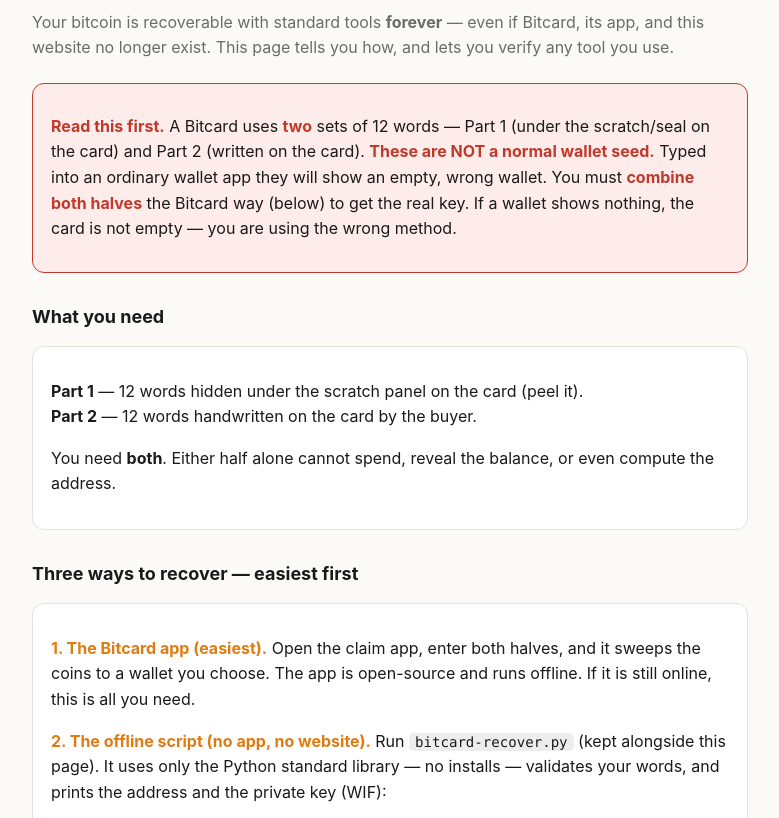
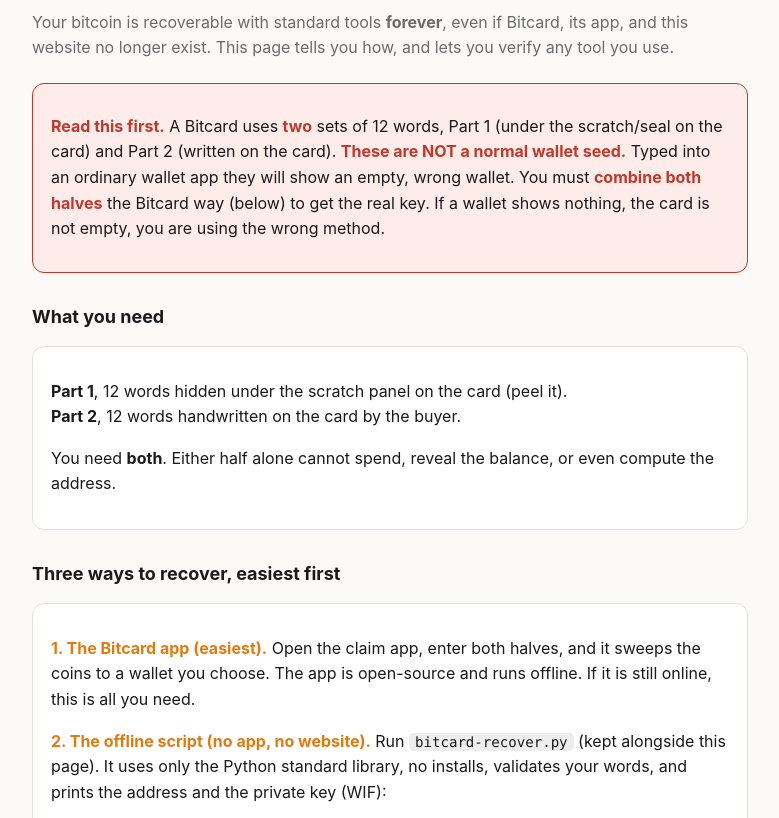
Before and after one commit to DoctorAccountant/Bitcards-Claim-Application, a plain HTML site: page recover/recover.html in a window 1280 px wide. Shown: the part 78-896 px from the top of the page, without its empty margins (250-1029 px from the left). Drawn offline with Linux system fonts and the light colour scheme.

Commit message:
Docs: remove em dashes and repair encoding artifacts in README and recovery page (ASCII-clean per house style)

```diff
--- a/recover/recover.html
+++ b/recover/recover.html
@@ -27,23 +27,23 @@
 <body>
 <div class="wrap">
   <h1>Recover a Bitcard</h1>
-  <p class="lede">Your bitcoin is recoverable with standard tools <b>forever</b> — even if Bitcard, its app, and this website no longer exist. This page tells you how, and lets you verify any tool you use.</p>
+  <p class="lede">Your bitcoin is recoverable with standard tools <b>forever</b>, even if Bitcard, its app, and this website no longer exist. This page tells you how, and lets you verify any tool you use.</p>
 
   <div class="warn">
-    <p><b>Read this first.</b> A Bitcard uses <b>two</b> sets of 12 words — Part&nbsp;1 (under the scratch/seal on the card) and Part&nbsp;2 (written on the card). <b>These are NOT a normal wallet seed.</b> Typed into an ordinary wallet app they will show an empty, wrong wallet. You must <b>combine both halves</b> the Bitcard way (below) to get the real key. If a wallet shows nothing, the card is not empty — you are using the wrong method.</p>
+    <p><b>Read this first.</b> A Bitcard uses <b>two</b> sets of 12 words, Part&nbsp;1 (under the scratch/seal on the card) and Part&nbsp;2 (written on the card). <b>These are NOT a normal wallet seed.</b> Typed into an ordinary wallet app they will show an empty, wrong wallet. You must <b>combine both halves</b> the Bitcard way (below) to get the real key. If a wallet shows nothing, the card is not empty, you are using the wrong method.</p>
   </div>
 
   <h2>What you need</h2>
   <div class="card">
-    <p><b>Part 1</b> — 12 words hidden under the scratch panel on the card (peel it).<br>
-       <b>Part 2</b> — 12 words handwritten on the card by the buyer.</p>
+    <p><b>Part 1</b>, 12 words hidden under the scratch panel on the card (peel it).<br>
+       <b>Part 2</b>, 12 words handwritten on the card by the buyer.</p>
     <p>You need <b>both</b>. Either half alone cannot spend, reveal the balance, or even compute the address.</p>
   </div>
 
-  <h2>Three ways to recover — easiest first</h2>
+  <h2>Three ways to recover, easiest first</h2>
   <div class="card">
     <p><span class="step">1. The Bitcard app (easiest).</span> Open the claim app, enter both halves, and it sweeps the coins to a wallet you choose. The app is open-source and runs offline. If it is still online, this is all you need.</p>
-    <p><span class="step">2. The offline script (no app, no website).</span> Run <code>bitcard-recover.py</code> (kept alongside this page). It uses only the Python standard library — no installs — validates your words, and prints the address and the private key (WIF):</p>
+    <p><span class="step">2. The offline script (no app, no website).</span> Run <code>bitcard-recover.py</code> (kept alongside this page). It uses only the Python standard library, no installs, validates your words, and prints the address and the private key (WIF):</p>
     <pre>python bitcard-recover.py --selftest        # confirms the tool is correct
 python bitcard-recover.py                    # then paste each half when prompted (mainnet by default; add --testnet for a tb1 card)</pre>
     <p>Take the printed <b>WIF</b> and use your wallet's <b>Sweep</b> feature (Electrum/Sparrow: "Sweep"), not "Import", so the coins move to a fresh key you control. A Bitcard key is a one-time bearer key: do not keep or reuse it.</p>
@@ -71,7 +71,7 @@
     private key (hex):  968eaeb422670fce07c620c22d7d41204ef45a104cb8e4a7e64e41791ad135b5</pre>
   </div>
 
-  <p class="foot"><b>This is one copy of an open standard — it does not need to stay online to work.</b> The method above, the spec (<code>bitcard-claim-spec.md</code>), the frozen vectors (<code>bitcard-test-vectors.json</code>), and <code>bitcard-recover.py</code> are open-source and mirrored (public code repositories + content-addressed storage such as IPFS / Arweave), so recovery survives without any single website, domain, or company — including us. Recovery needs only your words, the method above, and any Bitcoin tool; nothing on your card depends on a site we keep alive. Bitcard never holds your keys or your coins.</p>
+  <p class="foot"><b>This is one copy of an open standard, it does not need to stay online to work.</b> The method above, the spec (<code>bitcard-claim-spec.md</code>), the frozen vectors (<code>bitcard-test-vectors.json</code>), and <code>bitcard-recover.py</code> are open-source and mirrored (public code repositories + content-addressed storage such as IPFS / Arweave), so recovery survives without any single website, domain, or company, including us. Recovery needs only your words, the method above, and any Bitcoin tool; nothing on your card depends on a site we keep alive. Bitcard never holds your keys or your coins.</p>
 </div>
 </body>
 </html>
```
Also changed, not shown: README.md.
